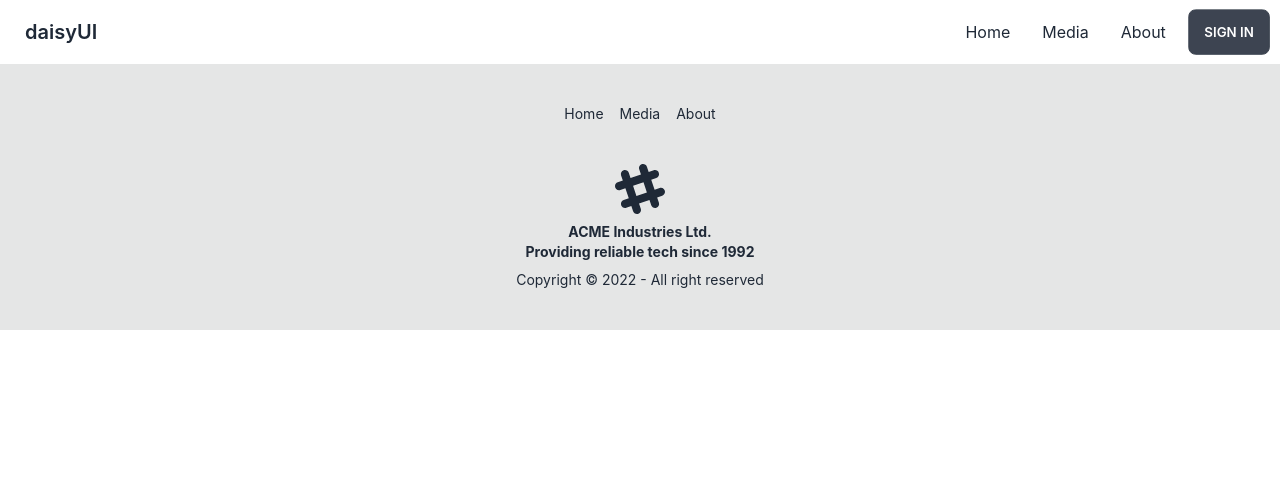
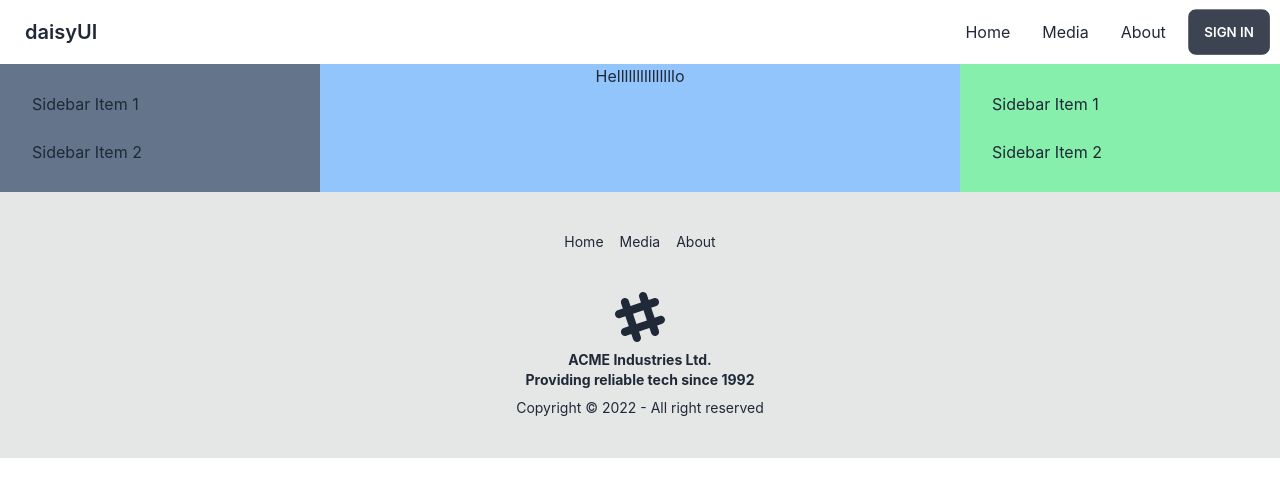
Before and after one commit to Syeda-Aisha-Ahmad/social-media, a React (Create React App) app: page / in a window 1280 px wide. Shown: the top 496 px of the page. Built offline with nearby package versions, Linux system fonts and the light colour scheme.

Commit message:
router added

```diff
--- a/src/App.js
+++ b/src/App.js
@@ -1,11 +1,13 @@
 import logo from './logo.svg';
 import './App.css';
 import Home from './Pages/Home/Home/Home';
+import { RouterProvider } from 'react-router-dom';
+import router from './Routes/Router/Router';
 
 function App() {
   return (
     <div className="App max-w-[1350px] mx-auto">
-      <Home></Home>
+      <RouterProvider router={router} />
     </div>
   );
 }
--- /dev/null
+++ b/src/Pages/About/About.js
@@ -0,0 +1,11 @@
+import React from 'react';
+
+const About = () => {
+    return (
+        <div>
+            This is about page
+        </div>
+    );
+};
+
+export default About;
--- a/src/Pages/Home/Home/Home.js
+++ b/src/Pages/Home/Home/Home.js
@@ -1,12 +1,12 @@
 import React from 'react';
+import Main from '../../../Routes/Main/Main';
 import Footer from '../../../Shared/Footer/Footer';
 import Nav from '../../../Shared/Nav/Nav';
 
 const Home = () => {
     return (
         <div>
-            <Nav></Nav>
-            <Footer></Footer>
+            <h1>Helllllllllllllllo</h1>
         </div>
     );
 };
--- /dev/null
+++ b/src/Routes/Main/Main.js
@@ -0,0 +1,37 @@
+import React from 'react';
+import { Outlet } from 'react-router-dom';
+import Footer from '../../Shared/Footer/Footer';
+import Nav from '../../Shared/Nav/Nav';
+
+const Main = () => {
+    return (
+        <div>
+            <Nav></Nav>
+            <div className='flex'>
+                {/* left side bar */}
+                <div className='lg:w-3/12 hidden lg:block bg-slate-500 '>
+                    <ul className="menu p-4 text-base-content">
+                        <li><a>Sidebar Item 1</a></li>
+                        <li><a>Sidebar Item 2</a></li>
+                    </ul>
+                </div>
+
+                {/* Contents */}
+                <div className='lg:w-6/12 w-full bg-blue-300'>
+                    <Outlet></Outlet>
+                </div>
+
+                {/* right side bar */}
+                <div className='lg:w-3/12 hidden lg:block bg-green-300'>
+                    <ul className="menu p-4 text-base-content">
+                        <li><a>Sidebar Item 1</a></li>
+                        <li><a>Sidebar Item 2</a></li>
+                    </ul>
+                </div>
+            </div>
+            <Footer></Footer>
+        </div>
+    );
+};
+
+export default Main;
--- /dev/null
+++ b/src/Routes/Router/Router.js
@@ -0,0 +1,24 @@
+import About from "../../Pages/About/About";
+
+const { createBrowserRouter } = require("react-router-dom");
+const { default: Home } = require("../../Pages/Home/Home/Home");
+const { default: Main } = require("../Main/Main");
+
+const router = createBrowserRouter([
+    {
+        path: '/',
+        element: <Main></Main>,
+        children: [
+            {
+                path: '/',
+                element: <Home></Home>
+            },
+            {
+                path: '/about',
+                element: <About></About>
+            }
+        ]
+    }
+])
+
+export default router;
--- a/src/Shared/Nav/Nav.js
+++ b/src/Shared/Nav/Nav.js
@@ -1,4 +1,5 @@
 import React from 'react';
+import { Link } from 'react-router-dom';
 
 const Nav = () => {
     return (
@@ -17,6 +18,8 @@ const Nav = () => {
                         <li><a>Home</a></li>
                         <li><a> Media</a></li>
                         <li><a>About</a></li>
+                        <li><a>Sidebar Item 1</a></li>
+                        <li><a>Sidebar Item 2</a></li>
                         <a className="btn">Sign In</a>
                     </ul>
                 </div>
@@ -27,9 +30,9 @@ const Nav = () => {
 
                 {/* Large screen */}
                 <ul className="menu menu-horizontal px-1">
-                    <li><a>Home</a></li>
-                    <li><a> Media</a></li>
-                    <li><a>About</a></li>
+                    <li><Link to={'/'}>Home</Link></li>
+                    <li><Link to={'/media'}>Media</Link></li>
+                    <li><Link to={'/about'}>About</Link></li>
                 </ul>
                 <a className="btn">Sign In</a>
             </div>
```
